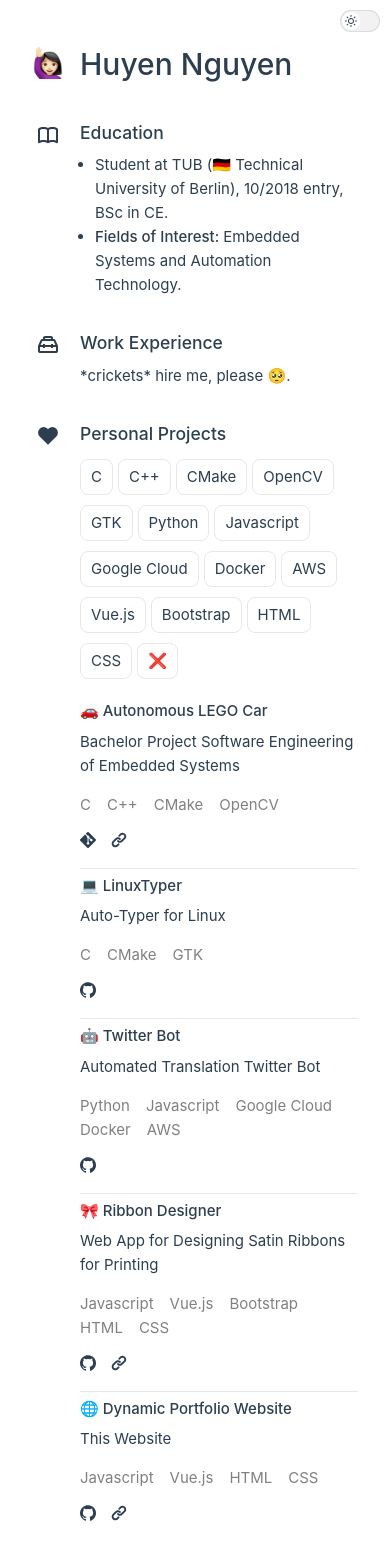
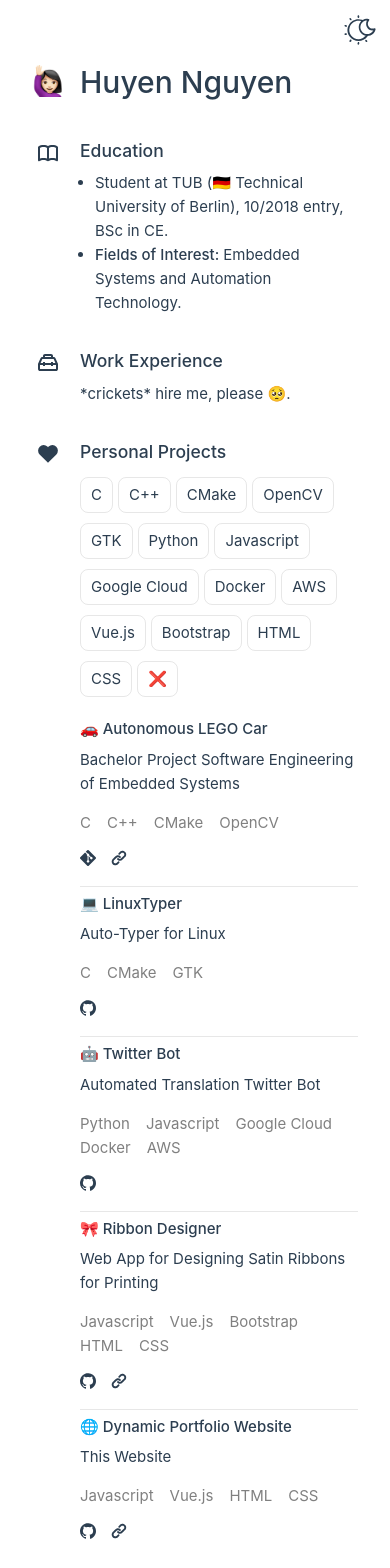
Before and after one commit to huyenngn/resume, a Vue app: page / in a window 390 px wide. Shown: the top 1568 px of the page. Built offline with nearby package versions, Linux system fonts and the light colour scheme.

Commit message:
menu for mobile

```diff
--- a/src/assets/main.css
+++ b/src/assets/main.css
@@ -112,6 +112,47 @@ input:checked+div {
   background: var(--color-border);
 }
 
+.switch {
+  position: relative;
+  border-radius: 11px;
+  display: block;
+  width: 40px;
+  height: 22px;
+  flex-shrink: 0;
+  border: 1px solid var(--color-border);
+  background-color: var(--color-background-mute);
+  transition: border-color .25s, background-color .25s;
+  margin-left: 1rem;
+  cursor: pointer;
+}
+
+.switch:hover {
+  border-color: var(--color-border-hover);
+}
+
+.switch input {
+  display: none;
+}
+
+.switch .slider {
+  position: absolute;
+  display: flex;
+  place-items: center;
+  place-content: center;
+  top: 1px;
+  left: 1px;
+  width: 18px;
+  height: 18px;
+  border-radius: 50%;
+  background-color: var(--color-background);
+  box-shadow: var(--color-border-hover);
+  transition: background-color .25s, transform .25s;
+}
+
+.switch input:checked+.slider {
+  transform: translateX(18px);
+}
+
 @media (hover: hover) {
   a:hover {
     background-color: hsla(160, 100%, 37%, 0.2);
--- a/src/components/NavBar.vue
+++ b/src/components/NavBar.vue
@@ -1,22 +1,38 @@
 <template>
+  <div id="modal" class="invisible">
+    <IconCross @click="toggleSettings()" />
+
+<div>
+      Switch Theme <ThemeSwitch @toggleTheme="toggleTheme()" :theme="this.theme" />
+</div>
+<div>
+  Use user theme
+      <label class="switch" :class="{userActive: this.userChecked}">
+    <input type="checkbox" @change="toggleUser()" :checked="this.userChecked" >
+    <span class="slider">
+    </span>
+  </label>
+</div>
+
+  </div>
   <nav role='navigation'>
-    <label class="switch">
-      <input type="checkbox" @change="toggleTheme()" :checked="this.theme == 'darkMode' ? true : false">
-      <span class="slider">
-        <IconMoon class="switch-icon" v-if="this.theme == 'darkMode'" />
-        <IconSun class="switch-icon" v-else />
-      </span>
-    </label>
-
+    <IconTheme id="theme-settings" @click="toggleSettings()" />
     <ul>
       <li v-for="link in links"><a :href="link.link">{{ link.text }}</a></li>
+      <li>
+        <ThemeSwitch @toggleTheme="toggleTheme()" :theme="this.theme"/>
+      </li>
     </ul>
+
   </nav>
 </template>
 
 <script>
+import ThemeSwitch from './ThemeSwitch.vue';
 import IconMoon from './icons/IconMoon.vue';
 import IconSun from './icons/IconSun.vue';
+import IconTheme from './icons/IconTheme.vue';
+import IconCross from './icons/IconCross.vue';
 
 export default {
   name: "NavBar",
@@ -29,17 +45,13 @@ export default {
   data() {
     return {
       theme: "",
+      userChecked: false,
     };
   },
   mounted() {
     let localTheme = localStorage.getItem("theme");
-    if (localTheme == "lightMode" || localTheme == "darkMode") {
-      this.theme = localTheme;
-      document.documentElement.setAttribute("data-theme", localTheme);
-      return 0;
-    }
-    if (window.matchMedia) {
-      if (screen && window.matchMedia("(prefers-color-scheme: dark)").matches) {
+    if (localTheme == "userMode") {
+      if (window.matchMedia && screen && window.matchMedia("(prefers-color-scheme: dark)").matches) {
         this.theme = "darkMode";
         document.documentElement.setAttribute("data-theme", "darkMode");
       }
@@ -47,75 +59,59 @@ export default {
         this.theme = "lightMode";
         document.documentElement.setAttribute("data-theme", "lightMode");
       }
+      return 0;
     }
+      this.theme = localTheme;
+      document.documentElement.setAttribute("data-theme", localTheme);
+      return 0;
   },
   methods: {
     toggleTheme() {
+      this.userChecked = false;
       this.theme = this.theme == "darkMode" ? "lightMode" : "darkMode";
       document.documentElement.setAttribute("data-theme", this.theme);
       localStorage.setItem("theme", this.theme);
+    },
+    toggleSettings() {
+      let cl = document.getElementById("modal").classList;
+      if (cl.contains("invisible")) {
+        cl.remove("invisible");
+      }
+      else {
+        cl.add("invisible");
+      }
+    },
+    toggleUser() {
+      this.userChecked = this.userChecked ? false : true;
+      localStorage.setItem("theme", "userMode");
+      if (window.matchMedia && screen && window.matchMedia("(prefers-color-scheme: dark)").matches) {
+        document.documentElement.setAttribute("data-theme", "darkMode");
+      }
+      else {
+        document.documentElement.setAttribute("data-theme", "lightMode");
+      }
     }
   },
-  components: { IconMoon, IconSun }
+  components: { IconMoon, IconSun, IconTheme, ThemeSwitch, IconCross }
 };
 </script>
 
 <style scoped>
-.switch {
-  position: relative;
-  border-radius: 11px;
-  display: block;
-  width: 40px;
-  height: 22px;
-  flex-shrink: 0;
-  border: 1px solid var(--color-border);
-  background-color: var(--color-background-mute);
-  transition: border-color .25s, background-color .25s;
-  cursor: pointer;
+.userActive {
+  background-color: hsla(160, 100%, 37%, 1);;
 }
 
-.switch:hover {
-  border-color: var(--color-border-hover);
-}
-
-.switch input {
+#theme-settings {
   display: none;
-}
-
-.switch .slider {
-  position: absolute;
-  display: flex;
-  place-items: center;
-  place-content: center;
-  top: 1px;
-  left: 1px;
-  width: 18px;
-  height: 18px;
-  border-radius: 50%;
-  background-color: var(--color-background);
-  box-shadow: var(--color-border-hover);
-  transition: background-color .25s, transform .25s;
-}
-
-.switch input:checked+.slider {
-  transform: translateX(18px);
-}
-
-.switch-icon {
-  position: relative;
-  width: 12px;
-  height: 12px;
-  fill: var(--color-heading);
 }
 
 nav {
   display: flex;
   justify-content: flex-end;
   position: relative;
-  align-items: center;
   top: 0;
   right: 0;
-  padding: 1rem 2rem;
+  padding: 1rem 1rem;
   font-size: 1.125rem;
 }
 
@@ -123,9 +119,33 @@ nav ul {
   list-style: none;
   display: flex;
   gap: 1rem;
+  align-items: center;
 }
 
-@media (max-width: 1024px) {
+nav ul li:last-of-type {
+  border-left: 1px solid var(--color-border);
+}
+
+.invisible {
+  display: none;
+}
+
+#modal {
+  background-color: var(--color-background);
+  position: absolute;
+  width: 100%;
+  height: 100%;
+  top: 0;
+  left: 0;
+  z-index: 1;
+}
+
+@media (max-width: 992px) {
+  #theme-settings {
+    display: block;
+    cursor: pointer;
+  }
+
   nav {
     position: relative;
     padding: 10px 10px;
--- a/src/components/Projects.vue
+++ b/src/components/Projects.vue
@@ -3,11 +3,11 @@
     <transition name="fade" tag="div">
         <div v-if="toggle">
             <Item v-for="(project, index) in filteredProjects" :key="index" :project="project"
-                :class="{ card: index != projects.length - 1, lastcard: index == projects.length - 1 }"></Item>
+                class="card"></Item>
         </div>
         <div v-else>
             <Item v-for="(project, index) in filteredProjects" :key="index" :project="project"
-                :class="{ card: index != projects.length - 1, lastcard: index == projects.length - 1 }"></Item>
+                class="card"></Item>
         </div>
     </transition>
 </template>
@@ -105,8 +105,8 @@ export default {
     border-bottom: 1px solid var(--color-border);
 }
 
-.lastcard {
-    min-width: 0;
+.card:last-of-type {
+    border-bottom: 0;
 }
 
 .fade-enter-active {
--- /dev/null
+++ b/src/components/ThemeSwitch.vue
@@ -0,0 +1,39 @@
+<template>
+  <label class="switch">
+    <input type="checkbox" @change="$emit('toggleTheme')" :checked="this.theme == 'darkMode' ? true : false">
+    <span class="slider">
+      <IconMoon class="switch-icon" v-if="this.theme == 'darkMode'" />
+      <IconSun class="switch-icon" v-else />
+    </span>
+  </label>
+</template>
+
+<script>
+import IconMoon from './icons/IconMoon.vue';
+import IconSun from './icons/IconSun.vue';
+import IconTheme from './icons/IconTheme.vue';
+
+export default {
+  name: "NavBar",
+  props: {
+    theme: {
+      type: String,
+      required: true
+    },
+  },
+  data() {
+    return {
+    };
+  },
+  components: { IconMoon, IconSun, IconTheme }
+};
+</script>
+
+<style scoped>
+.switch-icon {
+  position: relative;
+  width: 12px;
+  height: 12px;
+  fill: var(--color-heading);
+}
+</style>
--- /dev/null
+++ b/src/components/icons/IconCross.vue
@@ -0,0 +1,4 @@
+<template>
+
+<svg id="svg" xmlns="http://www.w3.org/2000/svg" xmlns:xlink="http://www.w3.org/1999/xlink" width="40" height="40" viewBox="0, 0, 400,400"><g id="svgg"><path id="path0" d="M18.359 1.047 C 6.251 5.055,0.391 13.250,0.391 26.172 C 0.391 38.967,-5.936 31.724,83.307 121.099 L 162.493 200.401 83.566 279.302 C -4.778 367.618,0.601 361.542,0.120 373.563 C -0.511 389.361,9.782 399.955,25.781 399.975 C 38.748 399.992,31.389 406.414,120.898 316.961 L 200.000 237.909 279.102 316.961 C 368.611 406.414,361.252 399.992,374.219 399.975 C 390.218 399.955,400.511 389.361,399.880 373.563 C 399.399 361.542,404.778 367.618,316.434 279.302 L 237.507 200.401 316.693 121.099 C 405.936 31.724,399.609 38.967,399.609 26.172 C 399.609 10.189,389.785 0.371,373.828 0.406 C 361.925 0.432,368.491 -5.351,279.492 83.506 L 200.000 162.873 120.508 83.506 C 55.322 18.424,40.313 3.816,37.109 2.340 C 32.341 0.143,23.029 -0.499,18.359 1.047 " stroke="none" fill="currentColor" fill-rule="evenodd"></path></g></svg>
+</template>
```
Also changed, not shown: src/components/icons/IconTheme.vue (added, +3 -0 lines).
